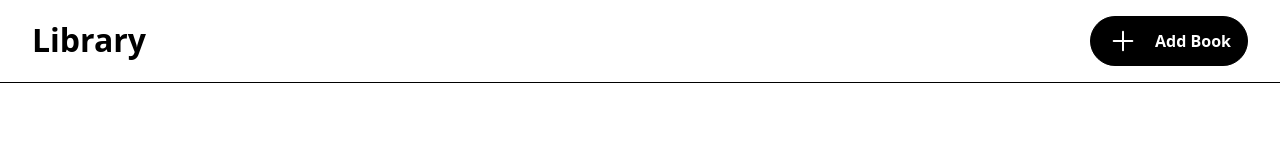
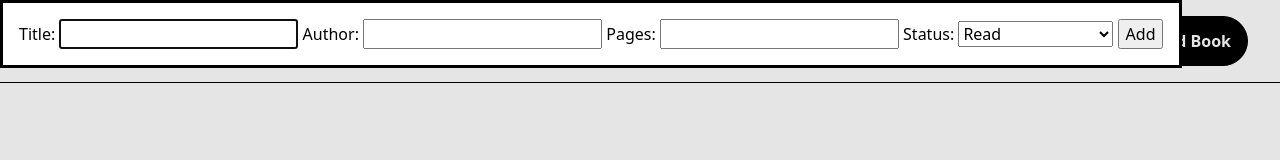
Before and after one commit to Hinjikani/Library, a plain HTML site: page index.html in a window 1280 px wide. Both pictures are taken after a click on the button "Add Book". Drawn offline with Linux system fonts and the light colour scheme.

Commit message:
Add add book form

```diff
--- a/index.html
+++ b/index.html
@@ -9,7 +9,7 @@
 <body>
     <nav>
         <h1>Library</h1>
-        <button>
+        <button onclick="addBookPopup()">
             <svg
             xmlns="http://www.w3.org/2000/svg"
             width="32"
@@ -26,5 +26,25 @@
             <div>Add Book</div>
         </button>
     </nav>
+    <dialog>
+        <form>
+            <label for="title">Title: </label>
+            <input type="text" name="title" id="title" >
+            <label for="author">Author: </label>
+            <input type="text" name="author" id="author">
+            <label for="pages">Pages: </label>
+            <input type="number" name="pages" id="pages">
+            <label for="status">Status: </label>
+            <select name="status" id="status">
+                <option value="read">Read</option>
+                <option value="reading">Currently reading</option>
+                <option value="to_read">To read</option>
+                <option value="Dropped">Dropped</option>
+            </select>
+            <button type="button" onclick="showOutput()">Add</button>
+        </form>
+    </dialog>
+    <output></output>
+    <script src="./script.js"></script>
 </body>
 </html>
--- a/script.js
+++ b/script.js
@@ -1,4 +1,11 @@
 library = []
+
+var dialog = document.querySelector("dialog")
+var output = document.querySelector("output")
+let title = document.querySelector("#title");
+let author = document.querySelector("#author");
+let pages = document.querySelector("#pages");
+let status = document.querySelector("#status");
 
 function Book(name, author, pages, status) {
     this.id = crypto.randomUUID()
@@ -12,3 +19,17 @@ function addBookToLibrary(name, author, pages, status) {
     let obj = new Book(name, author, pages, status)
     library.push(obj)
 }
+
+function addBookPopup() {
+    dialog.showModal();
+}
+
+function showOutput() {
+    let bookTitle = title.value;
+    let bookAuthor = author.value;
+    let bookPages = pages.value;
+    let bookStatus = status.value;
+    addBookToLibrary(bookTitle, bookAuthor, bookPages, bookStatus);
+    console.log("Book added! Library now has:", library.length, "books");
+    console.log("Current library:", library);
+}
```
